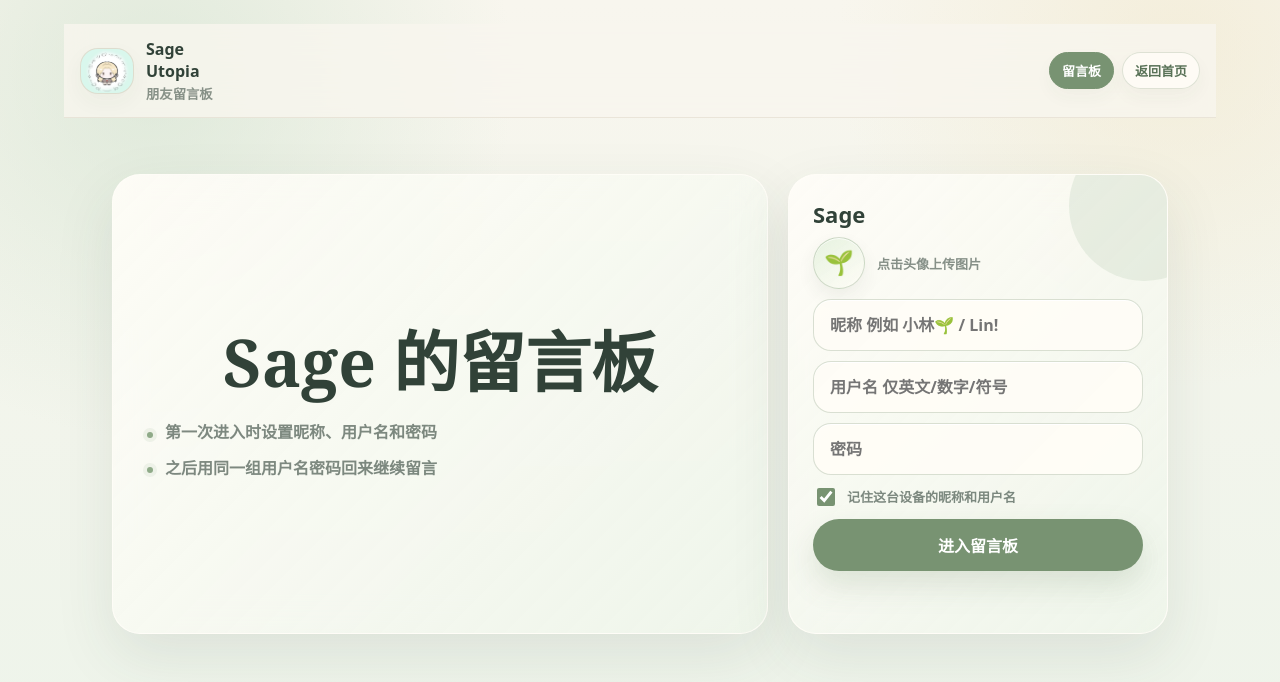
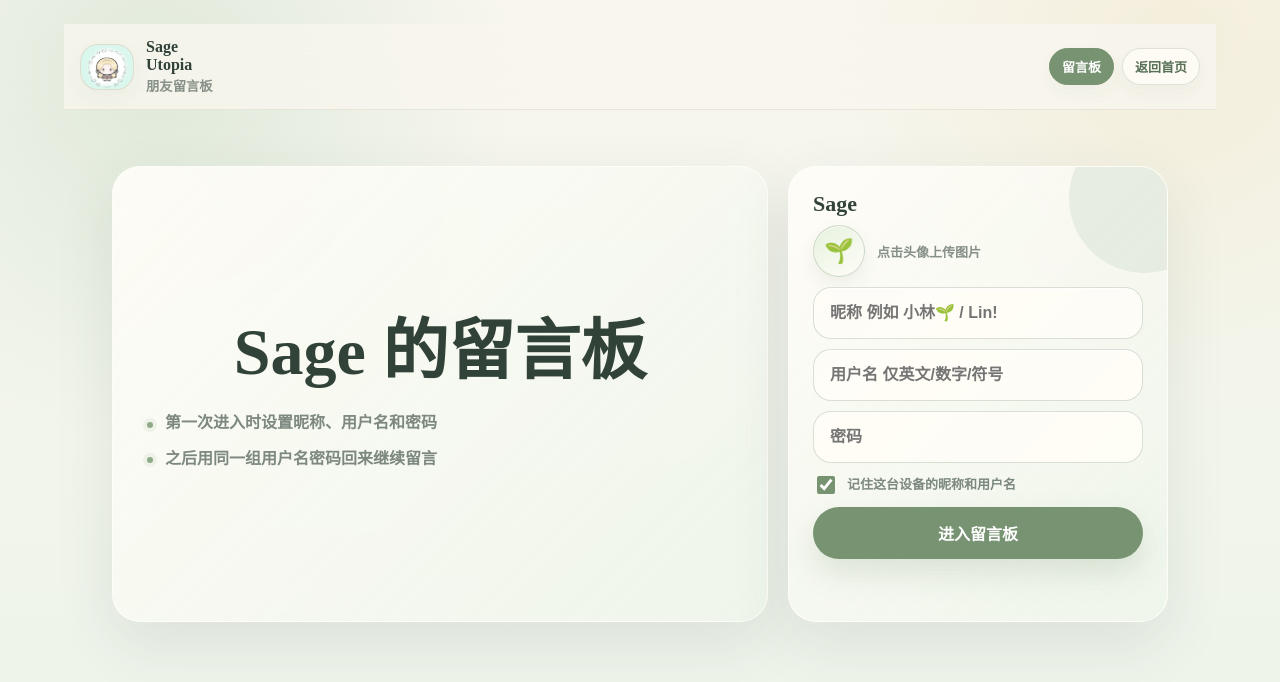
Before and after one commit to Littlecakeo/sage-utopia, a website built with Vite: page friends.html in a window 1280 px wide. Built offline with nearby package versions, Linux system fonts and the light colour scheme.

Commit message:
fix: align guestbook typography with homepage

```diff
--- a/guestbook.css
+++ b/guestbook.css
@@ -6,6 +6,9 @@
   --guest-ink:#314238;
   --guest-line:rgba(120,147,114,.24);
   --guest-shadow:0 22px 60px rgba(51,65,57,.10);
+  --font-editorial:'EB Garamond','Noto Serif SC',serif;
+  --font-serif-cn:'Noto Serif SC','Source Han Serif SC','Songti SC','SimSun',serif;
+  --font-sans-cn:'Noto Sans SC','Source Han Sans SC','PingFang SC','Microsoft YaHei',sans-serif;
 }
 
 body.friend-page{
@@ -16,7 +19,27 @@
     radial-gradient(circle at 92% 6%,rgba(239,229,198,.48),transparent 340px),
     linear-gradient(180deg,#f8f6ee 0%,#edf4ea 100%);
   color:var(--guest-ink);
-  font-family:ui-sans-serif,system-ui,-apple-system,BlinkMacSystemFont,"PingFang SC","Noto Sans SC","Microsoft YaHei",sans-serif;
+  font-family:var(--font-sans-cn);
+}
+
+body.friend-page input,
+body.friend-page textarea,
+body.friend-page select,
+body.friend-page button,
+body.friend-page .friend-nav a,
+body.friend-page .friend-chip,
+body.friend-page .friend-rules,
+body.friend-page .guest-note p,
+body.friend-page .guest-note time,
+body.friend-page .guest-empty{
+  font-family:var(--font-sans-cn);
+}
+
+body.friend-page h1,
+body.friend-page h2,
+body.friend-page h3,
+body.friend-page .friend-title-card h1{
+  font-family:var(--font-serif-cn);
 }
 
 .file-mode-banner{
@@ -72,6 +95,10 @@
 }
 
 .friend-brand{display:flex;align-items:center;gap:12px;font-weight:900}
+.friend-brand > span{
+  font-family:var(--font-editorial);
+  font-weight:800;
+}
 .friend-brand .leaf{width:46px;height:46px;border-radius:18px}
 .friend-brand .leaf{
   background-image:url("assets/sage-avatar.png")!important;
@@ -79,7 +106,13 @@
   background-size:cover!important;
   background-repeat:no-repeat!important;
 }
-.friend-brand small{display:block;margin-top:2px;color:rgba(49,66,56,.56);font-weight:650}
+.friend-brand small{
+  display:block;
+  margin-top:2px;
+  color:rgba(49,66,56,.56);
+  font-family:var(--font-sans-cn);
+  font-weight:650;
+}
 .friend-nav{display:flex;gap:8px;flex-wrap:wrap;justify-content:flex-end}
 .friend-nav a,.friend-chip{
   border:1px solid var(--guest-line);
@@ -133,7 +166,6 @@
 .friend-title-card h1{
   margin:0;
   max-width:720px;
-  font-family:Georgia,"Times New Roman","Songti SC","Noto Serif SC",serif;
   font-size:clamp(40px,5.2vw,66px);
   font-weight:800;
   line-height:1.08;
@@ -186,7 +218,7 @@
   border-radius:999px;
   background:rgba(185,205,183,.28);
 }
-.friend-gate-card h2{position:relative;margin:0 0 8px;font-size:22px}
+.friend-gate-card h2{position:relative;margin:0 0 8px;font-size:22px;font-weight:800}
 .friend-gate-card p{position:relative;margin:0 0 18px;color:rgba(49,66,56,.62);line-height:1.65}
 .friend-form{position:relative;display:grid;gap:10px}
 .avatar-picker{
```
